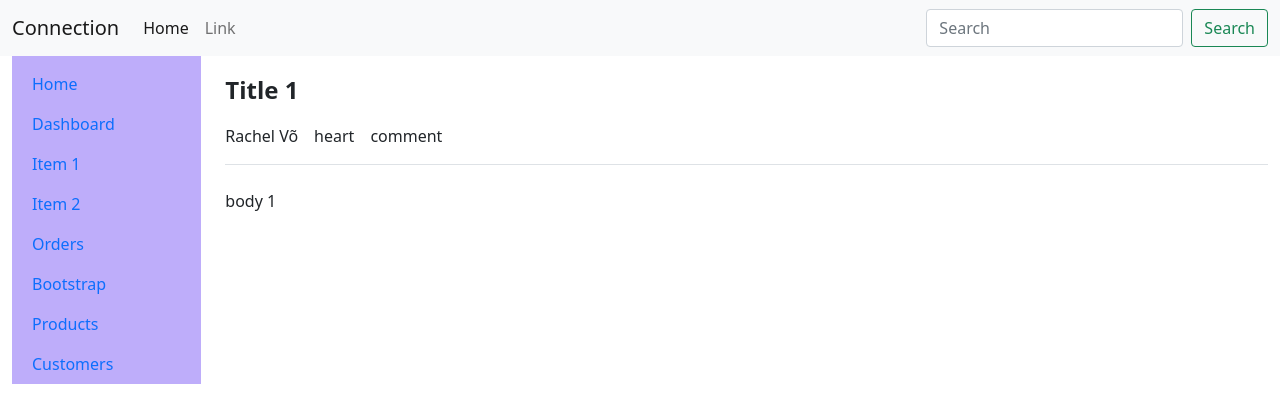
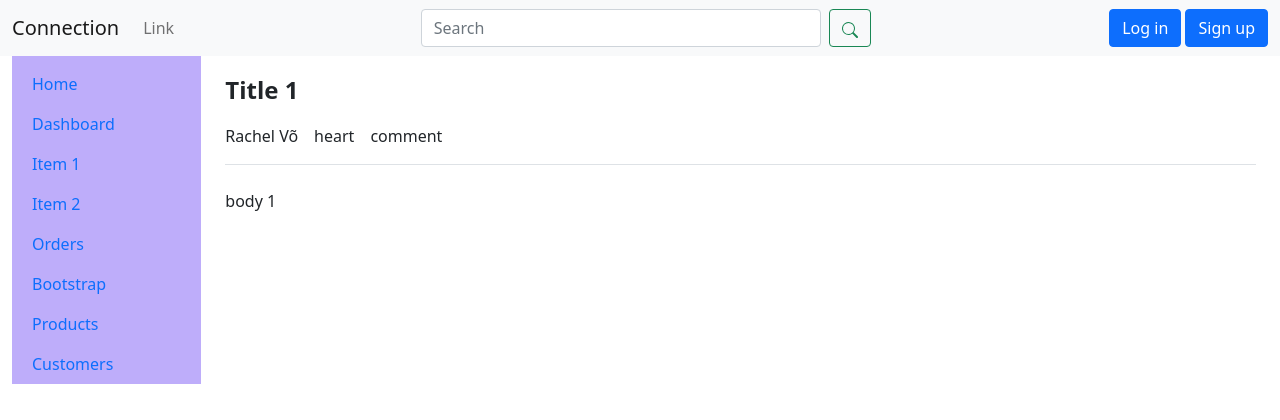
Before and after one commit to anhpham21u/connection, a Django app: page /post/1/ in a window 1280 px wide. Shown: the top 420 px of the page. Run offline with Django 4.2, Linux system fonts and the light colour scheme; data comes from the database, SQL or seed files in the repository.

Commit message:
change navbar

```diff
--- a/static/css/app.css
+++ b/static/css/app.css
@@ -1,3 +1,9 @@
 .post-content {
     height: 40px;
 }
+
+.nav-search {
+    @media (min-width: 992px) {
+        width: 400px;
+    }
+}
--- a/templates/app/post.html
+++ b/templates/app/post.html
@@ -1,4 +1,11 @@
-{% extends "components/base.html" %} {% block content %}
+{% extends "components/base.html" %}
+{% load static %}
+
+{% block extrastyles %}
+<link rel="stylesheet" type="text/css" href="{% static 'css/app.css' %}" />
+{% endblock extrastyles %}
+
+{% block content %}
 <div class="border-bottom">
   <p class="fs-4 fw-bold">{{ post.title }}</p>
   <div class="d-flex gap-3">
--- a/templates/components/base.html
+++ b/templates/components/base.html
@@ -25,7 +25,7 @@
     <div class="container-fluid">
       <div class="row flex-nowrap">
         {% include "components/side.html" %}
-        <div class="col-10 py-3">{% block content %}{% endblock content %}</div>
+        <div class="col-10 py-3 pe-4">{% block content %}{% endblock content %}</div>
       </div>
     </div>
 
--- a/templates/components/navbar.html
+++ b/templates/components/navbar.html
@@ -1,35 +1,30 @@
 <nav class="navbar navbar-expand-lg navbar-light bg-light">
   <div class="container-fluid">
     <a class="navbar-brand" href="{% url "index" %}">Connection</a>
-    <button
-      class="navbar-toggler"
-      type="button"
-      data-bs-toggle="collapse"
-      data-bs-target="#navbarSupportedContent"
-      aria-controls="navbarSupportedContent"
-      aria-expanded="false"
-      aria-label="Toggle navigation"
-    >
+    <button class="navbar-toggler" type="button" data-bs-toggle="collapse" data-bs-target="#navbarSupportedContent"
+      aria-controls="navbarSupportedContent" aria-expanded="false" aria-label="Toggle navigation">
       <span class="navbar-toggler-icon"></span>
     </button>
-    <div class="collapse navbar-collapse" id="navbarSupportedContent">
-      <ul class="navbar-nav me-auto mb-2 mb-lg-0">
-        <li class="nav-item">
-          <a class="nav-link active" aria-current="page" href="#">Home</a>
-        </li>
+    <div class="collapse navbar-collapse d-lg-flex justify-content-between" id="navbarSupportedContent">
+      <ul class="navbar-nav mb-2 mb-lg-0">
         <li class="nav-item">
           <a class="nav-link" href="#">Link</a>
         </li>
       </ul>
       <form class="d-flex">
-        <input
-          class="form-control me-2"
-          type="search"
-          placeholder="Search"
-          aria-label="Search"
-        />
-        <button class="btn btn-outline-success" type="submit">Search</button>
+        <input class="form-control me-2 nav-search" type="search" placeholder="Search" aria-label="Search" />
+        <button class="btn btn-outline-success" type="submit">
+          <svg xmlns="http://www.w3.org/2000/svg" width="16" height="16" fill="currentColor" class="bi bi-search"
+            viewBox="0 0 16 16">
+            <path
+              d="M11.742 10.344a6.5 6.5 0 1 0-1.397 1.398h-.001c.03.04.062.078.098.115l3.85 3.85a1 1 0 0 0 1.415-1.414l-3.85-3.85a1.007 1.007 0 0 0-.115-.1zM12 6.5a5.5 5.5 0 1 1-11 0 5.5 5.5 0 0 1 11 0z" />
+          </svg>
+        </button>
       </form>
+      <div class="mt-lg-0 mt-3">
+        <button class="btn btn-primary">Log in</button>
+        <button class="btn btn-primary">Sign up</button>
+      </div>
     </div>
   </div>
 </nav>
```
Also changed, not shown: templates/app/index.html (line endings or trailing spaces).
